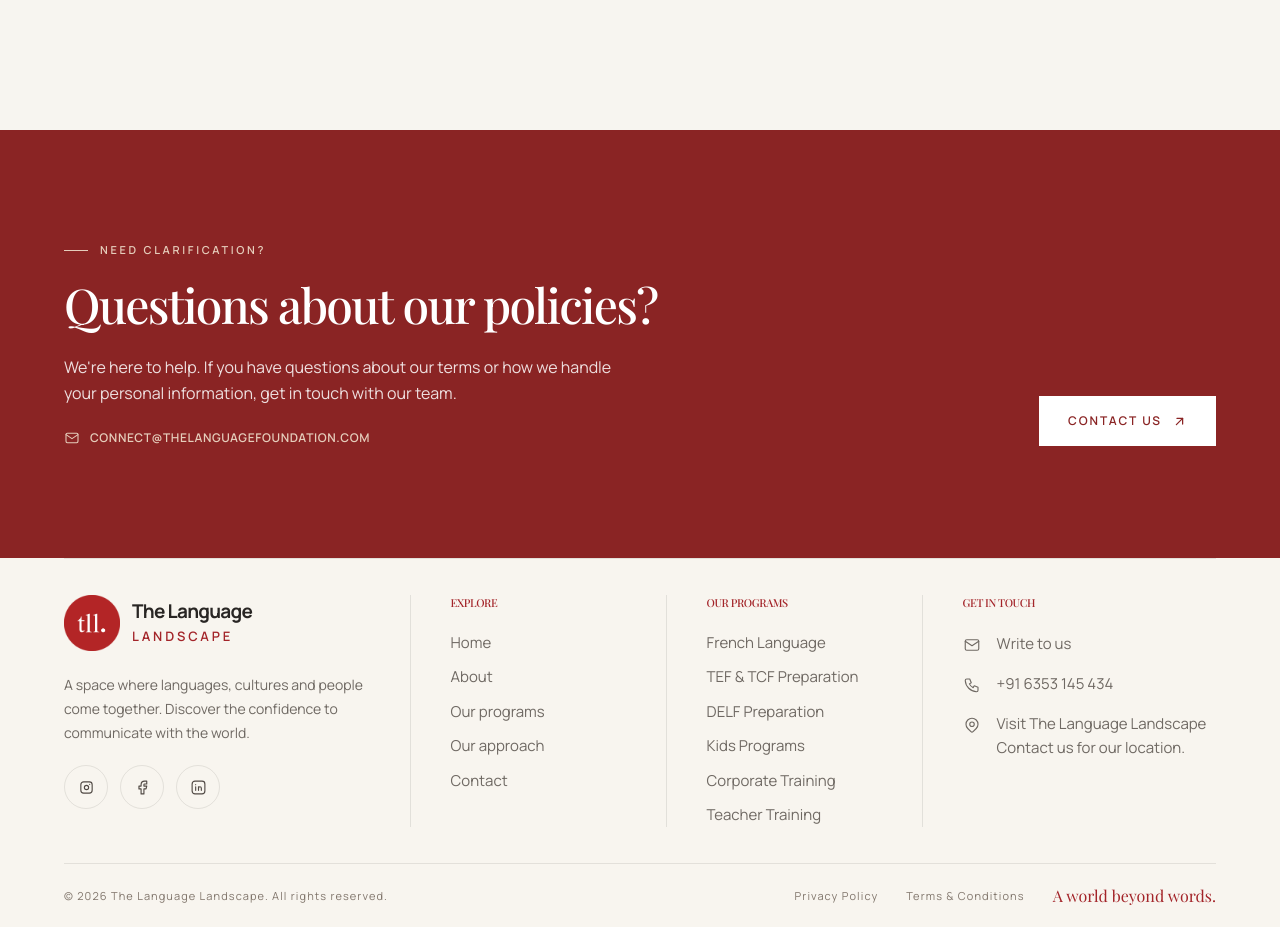
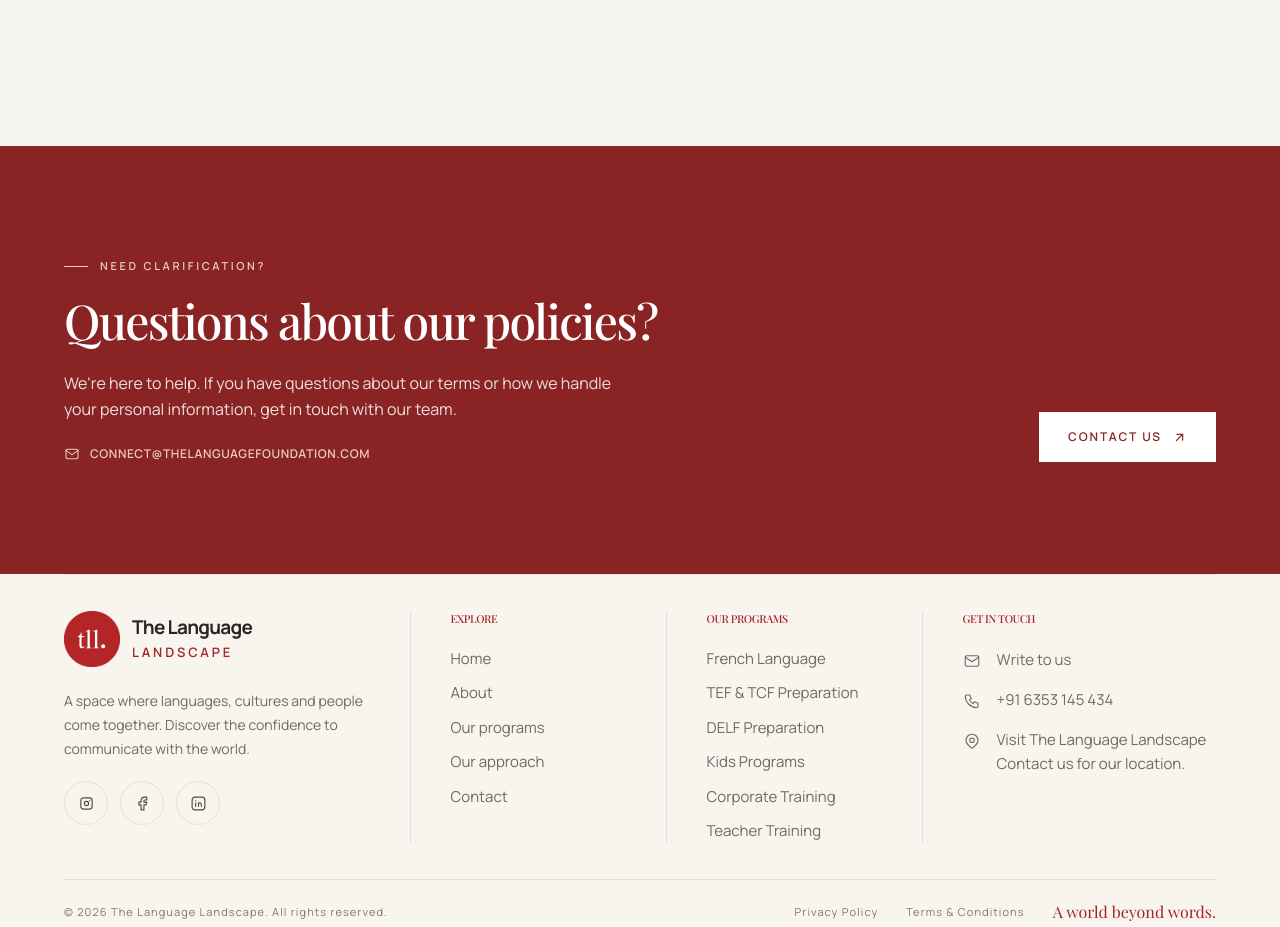
Before and after one commit to uvpatel/the-language-landscape-, a Next.js app: page /legal in a window 1280 px wide. Shown: the part 4880-5807 px from the top of the page. Built offline with nearby package versions, Linux system fonts and the light colour scheme.

Commit message:
margin fix

```diff
--- a/src/components/legal/legal-cta.tsx
+++ b/src/components/legal/legal-cta.tsx
@@ -8,7 +8,7 @@ export function LegalCta() {
   const shouldReduceMotion = useReducedMotion();
 
   return (
-    <section className="bg-[#8A2424] px-6 py-20 sm:px-10 sm:py-28 lg:px-16">
+    <section className="mt-4 bg-[#8A2424] px-6 py-20 sm:px-10 sm:py-28 lg:px-16">
       <div className="mx-auto max-w-[1440px]">
         <motion.div
           initial={shouldReduceMotion ? false : { opacity: 0, y: 16 }}
```
